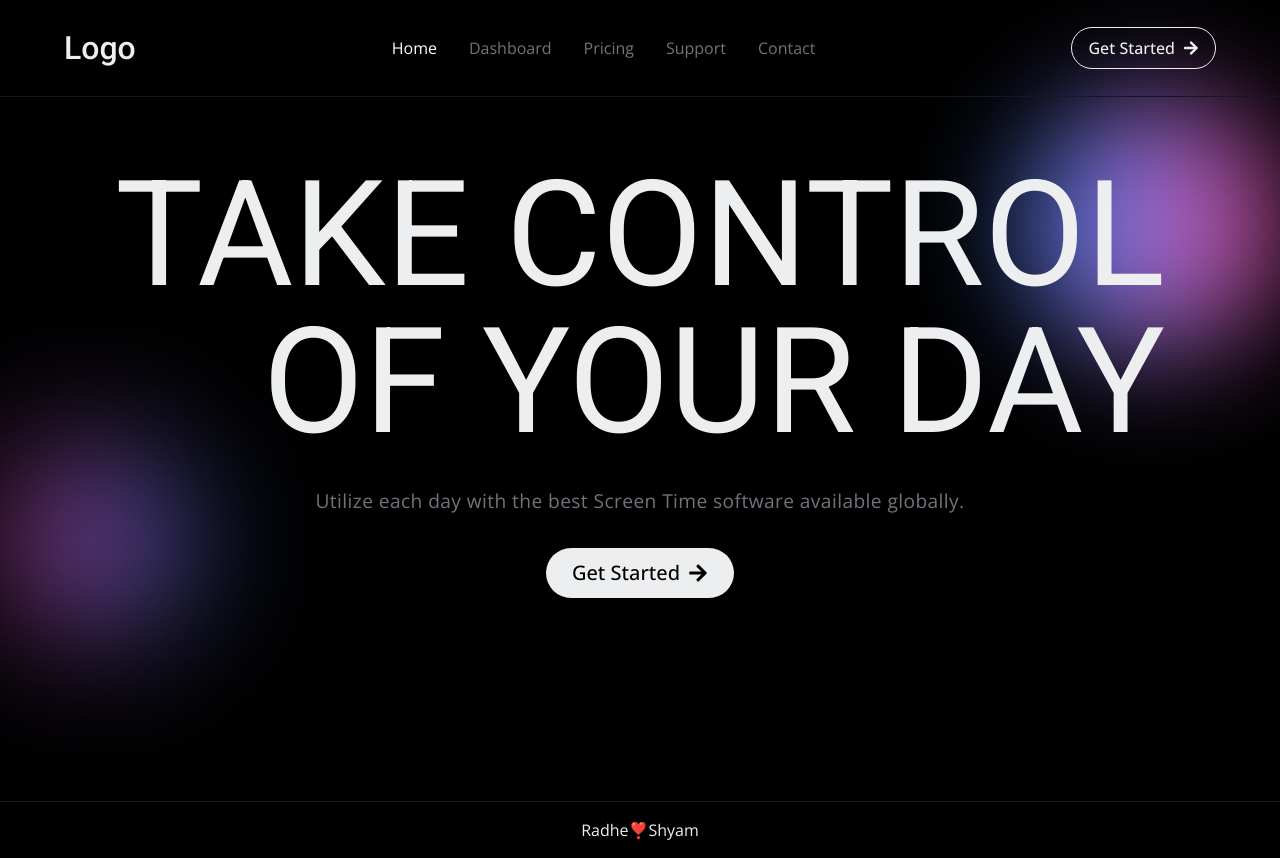
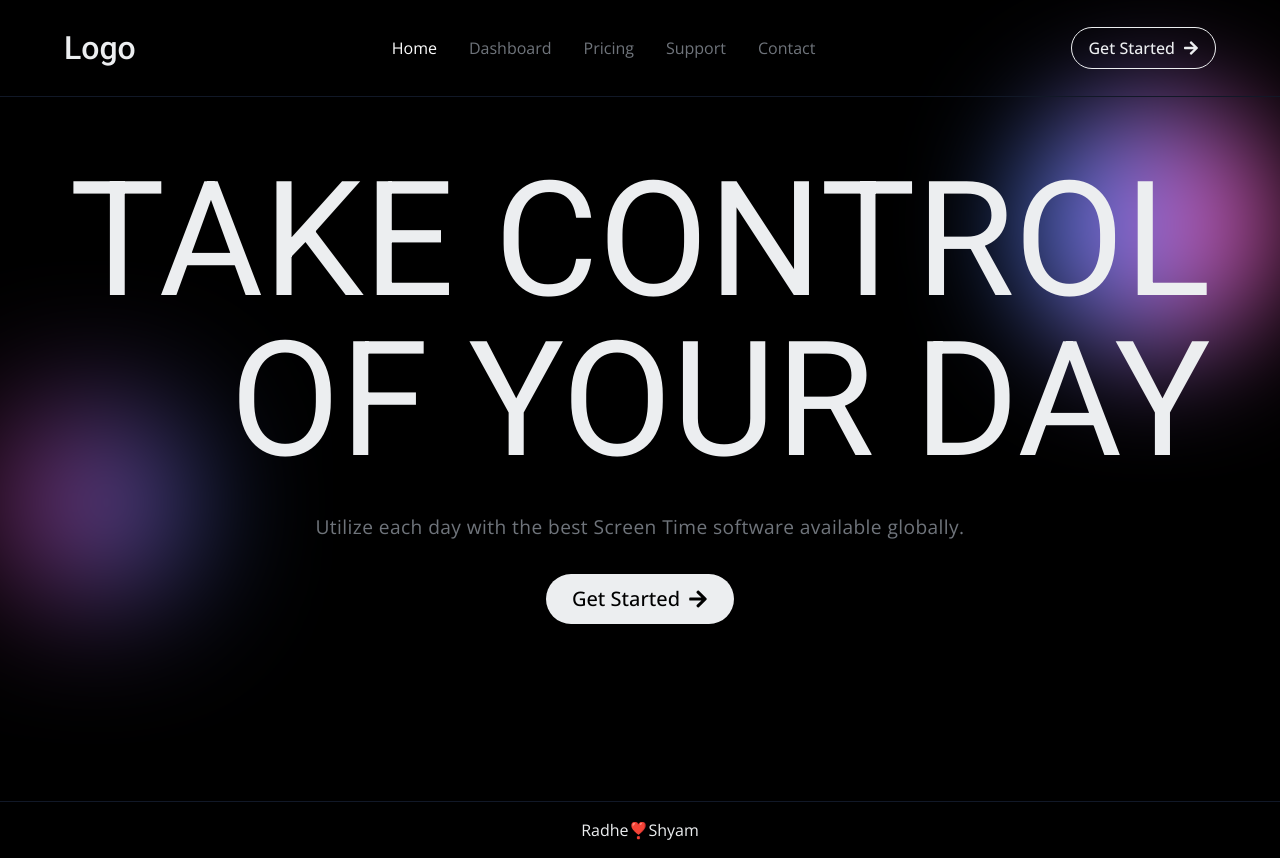
Before and after one commit to RahulMj21/tuneup, a Next.js app: page / in a window 1280 px wide. Built offline with nearby package versions, Linux system fonts and the light colour scheme.

Commit message:
fix: hero section styling (#13)

```diff
--- a/src/app/globals.css
+++ b/src/app/globals.css
@@ -103,5 +103,5 @@ p {
 
 /* home page */
 .hero-heading {
-    @apply text-[11.5vw] leading-[11.5vw] font-normal whitespace-nowrap;
+    @apply text-[12.5vw] xl:text-[10rem] leading-[12.5vw] xl:leading-[10rem] font-normal whitespace-nowrap;
 }
--- a/src/app/page.tsx
+++ b/src/app/page.tsx
@@ -3,15 +3,19 @@ import { FaArrowRight } from "react-icons/fa";
 
 const HomePage = () => {
     return (
-        <section title="Home" className="relative w-full py-16 ">
+        <section title="Home" className="relative w-full pt-16 ">
             <div className="absolute right-0 top-0 -z-40 h-[20vw] w-[20vw] bg-gradient-to-r from-color-blue-1 to-pink-500 blur-[4.5vw] rounded-full" />
             <div className="absolute left-0 bottom-[2rem] -z-40 h-[14vw] w-[14vw] bg-gradient-to-r  from-pink-700 to-color-blue-1 blur-[5.5vw] rounded-full" />
             <div className="w-full custom-container gap-8 flex flex-col items-center">
                 <div>
-                    <h1 className="hero-heading">TAKE CONTROL</h1>
-                    <h1 className="hero-heading text-right">OF YOUR DAY</h1>
+                    <h1 className="hero-heading text-center lg:text-left">
+                        TAKE CONTROL
+                    </h1>
+                    <h1 className="hero-heading text-center lg:text-right">
+                        OF YOUR DAY
+                    </h1>
                 </div>
-                <p className="text-[1.2rem]">
+                <p className="text-[1.2rem] text-center">
                     Utilize each day with the best Screen Time software
                     available globally.
                 </p>
```
